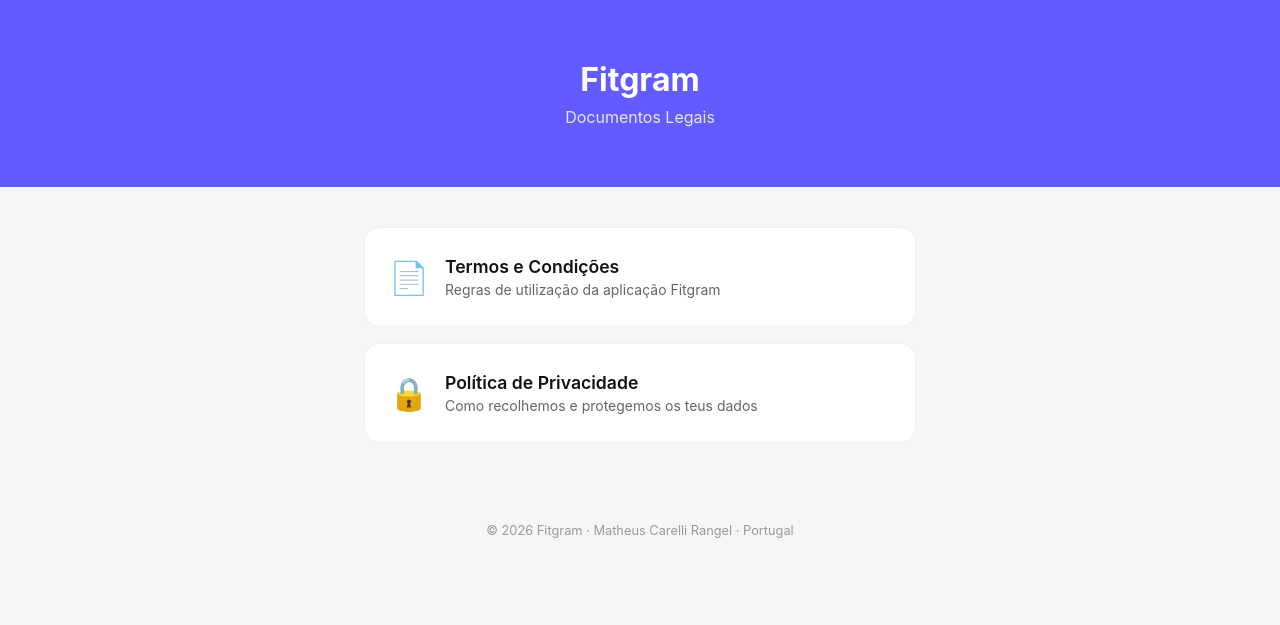
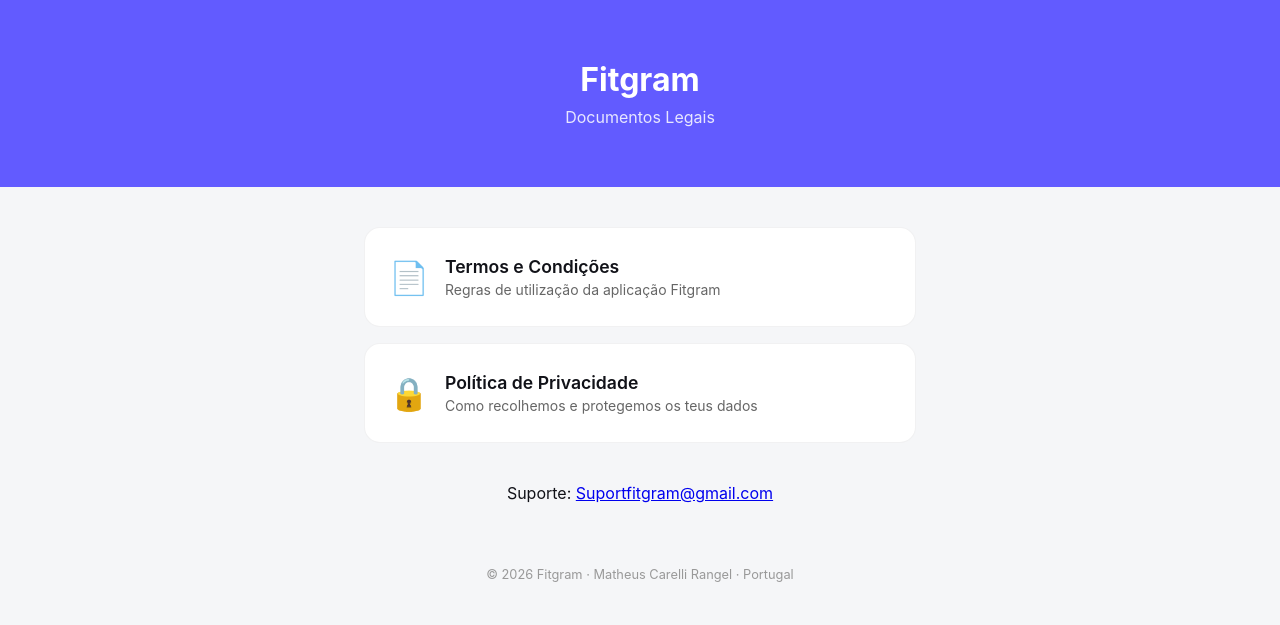
Before and after one commit to suportfitgram/fitgram-legal, a plain HTML site: page index.html in a window 1280 px wide. Drawn offline with Linux system fonts and the light colour scheme.

Commit message:
Update index.html

```diff
--- a/index.html
+++ b/index.html
@@ -40,6 +40,7 @@
     </div>
   </a>
 </div>
-<footer>© 2026 Fitgram · Matheus Carelli Rangel · Portugal</footer>
+<p style="text-align:center;margin:24px 0">Suporte: <a href="mailto:Suportfitgram@gmail.com">Suportfitgram@gmail.com</a></p>
+ <footer>© 2026 Fitgram · Matheus Carelli Rangel · Portugal</footer>
 </body>
 </html>
```
